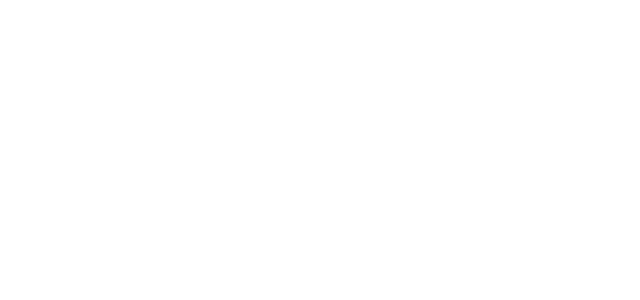
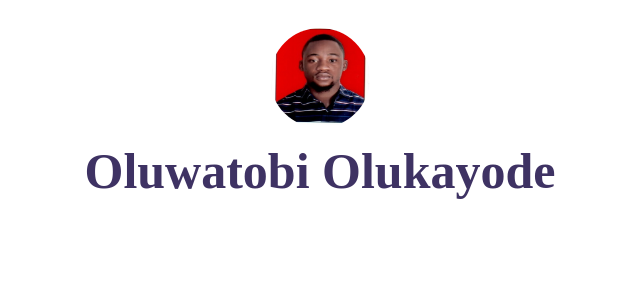
Before and after one commit to Samuel-Tobi/MY-PORTFOLIO, a React (Create React App) app: page / in a window 1280 px wide. Shown: the top 300 px of the page, without its empty margins (320-960 px from the left). Built offline with nearby package versions, Linux system fonts and the light colour scheme.

Commit message:
Header ompleted

```diff
--- a/src/App.js
+++ b/src/App.js
@@ -1,5 +1,11 @@
+import Head from "./head/Head";
+
 function App() {
-  return <div className="App"></div>;
+  return (
+    <div className="App">
+      <Head />
+    </div>
+  );
 }
 
 export default App;
--- /dev/null
+++ b/src/head/Head.jsx
@@ -0,0 +1,14 @@
+import React from "react";
+import passport from "../assets/passport.jpg";
+import "./head.css";
+
+export default function Head() {
+  return (
+    <div className="headContainer">
+      <nav>
+        <img src={passport} alt="" className="image" />
+        <h1 className="headTitle">Oluwatobi Olukayode</h1>
+      </nav>
+    </div>
+  );
+}
--- /dev/null
+++ b/src/head/head.css
@@ -0,0 +1,35 @@
+.headContainer {
+  text-align: center;
+}
+
+.headTitle {
+  font-family: "Spartan Cursive";
+  font-size: 50px;
+  font-style: bold;
+  font-weight: 800;
+  color: #1e1049db;
+  margin-top: 10px;
+}
+
+.image {
+  width: 100px;
+  height: 100px;
+  margin-top: 20px;
+  border-radius: 50%;
+}
+
+/* #### Mobile Phones Portrait or Landscape #### */
+@media screen and (max-device-width: 640px) {
+  .headContainer {
+    width: auto;
+    margin: 0 5% 0 5%;
+  }
+}
+
+/* #### Tablets Portrait or Landscape #### */
+@media screen and (min-device-width: 768px) and (max-device-width: 1024px) {
+  .headContainer {
+    width: auto;
+    margin: 0 5% 0 5%;
+  }
+}
```
